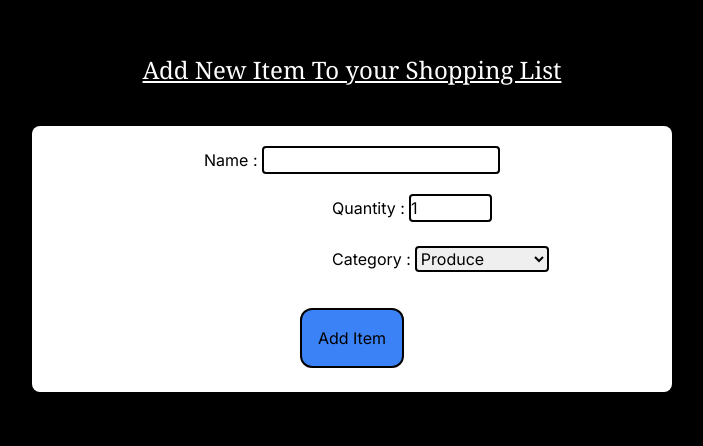
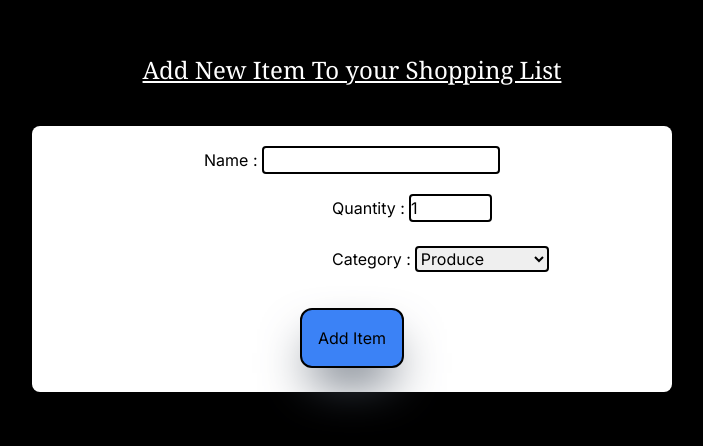
Before and after one commit to karmdesai13/cprg306-assignments, a Next.js app: page /week4 in a window 1280 px wide. Shown: the part 186-632 px from the top of the page, without its empty margins (288-991 px from the left). Built offline with nearby package versions, Linux system fonts and the light colour scheme.

Commit message:
Update new-item.js

```diff
--- a/app/week4/new-item.js
+++ b/app/week4/new-item.js
@@ -100,7 +100,8 @@ export default function NewItem() {
 
 
                     <button type="submit" onClick={handleClick} className="bg-blue-500 p-4 m-6 text-center
-                     hover:text-white  hover:underline hover:bg-blue-900  border-black border-2 rounded-xl">
+                     hover:text-white  hover:underline hover:bg-blue-900  border-black border-2 rounded-xl
+                     shadow-2xl shadow-gray-600">
                         Add Item
                     </button>
                 </ul>
```
